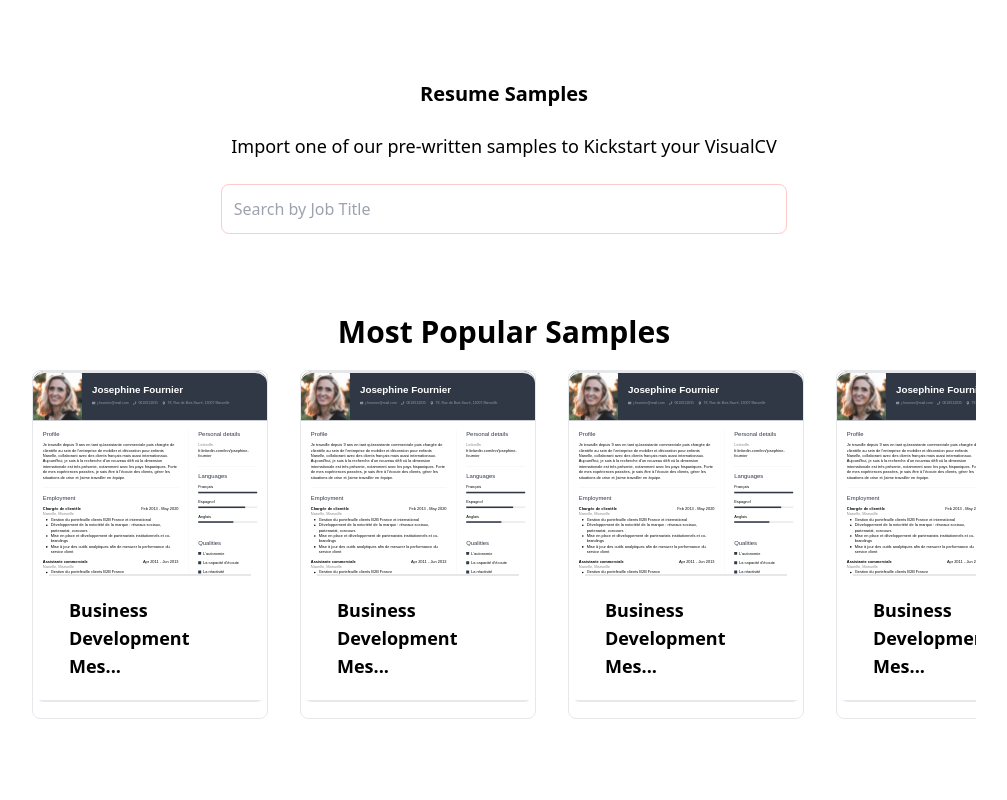
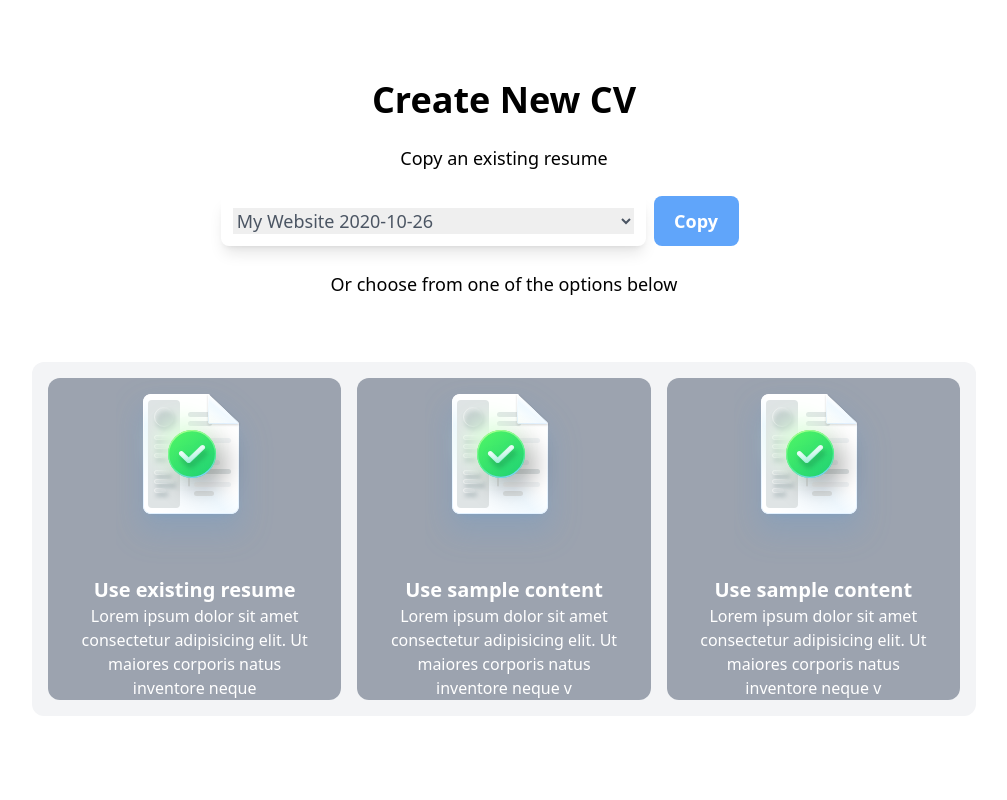
Before and after one commit to Succyvibe/Visualcv, a Vue app: page / in a window 1280 px wide. Shown: the top 800 px of the page, without its empty margins (136-1143 px from the left). Built offline with nearby package versions, Linux system fonts and the light colour scheme.

Commit message:
added create new page

```diff
--- a/src/components/Portfolio.vue
+++ b/src/components/Portfolio.vue
@@ -25,19 +25,17 @@
             </h2>
 
             <!-- =====Grid wrapper========================== -->
-            <div
-              class="flex flex-no-wrap overflow-x-scroll scrolling-touch items-start mb-8"
-            >
+            <div class="flex flex-no-wrap overflow-x-scroll items-start mb-8">
               <div
-                class="flex-none w-2/3 md:w-1/4 mr-8 md:pb-4 border rounded-lg"
+                class="flex-none w-2/3 md:w-[40%] lg:w-1/3 xl:w-1/4 mr-8 md:pb-4 border rounded-lg"
               >
                 <a
                   href="#"
-                  class="duration-500 transition rounded-xl flex justify-center items-center relative card-banner"
+                  class="duration-500 transition rounded-xl flex justify-center items-center relative card-banner h-[400px]"
                 >
                   <img
-                    src="../assets/img/coverlett1.svg"
-                    class="w-full h-full rounded-xl"
+                    src="../assets/img/depertment-2.png"
+                    class="w-full h-full rounded-xl cover"
                     alt=""
                   />
 
@@ -75,15 +73,15 @@
                 </a>
               </div>
               <div
-                class="flex-none w-2/3 md:w-1/4 mr-8 md:pb-4 border rounded-lg"
+                class="flex-none w-2/3 md:w-[40%] lg:w-1/3 xl:w-1/4 mr-8 md:pb-4 border rounded-lg"
               >
                 <a
                   href="#"
-                  class="duration-500 transition rounded-xl flex justify-center items-center relative card-banner"
+                  class="duration-500 transition rounded-xl flex justify-center items-center relative card-banner h-[400px]"
                 >
                   <img
                     src="../assets/img/coverlett1.svg"
-                    class="w-full h-full rounded-xl"
+                    class="w-full h-full rounded-xl cover"
                     alt=""
                   />
 
@@ -121,15 +119,15 @@
                 </a>
               </div>
               <div
-                class="flex-none w-2/3 md:w-1/4 mr-8 md:pb-4 border rounded-lg"
+                class="flex-none w-2/3 md:w-[40%] lg:w-1/3 xl:w-1/4 mr-8 md:pb-4 border rounded-lg"
               >
                 <a
                   href="#"
-                  class="duration-500 transition rounded-xl flex justify-center items-center relative card-banner"
+                  class="duration-500 transition rounded-xl flex justify-center items-center relative card-banner h-[400px]"
                 >
                   <img
                     src="../assets/img/coverlett1.svg"
-                    class="w-full h-full rounded-xl"
+                    class="w-full h-full rounded-xl cover"
                     alt=""
                   />
 
@@ -167,108 +165,15 @@
                 </a>
               </div>
               <div
-                class="flex-none w-2/3 md:w-1/4 mr-8 md:pb-4 border rounded-lg"
+                class="flex-none w-2/3 md:w-[40%] lg:w-1/3 xl:w-1/4 mr-8 md:pb-4 border rounded-lg"
               >
                 <a
                   href="#"
-                  class="duration-500 transition rounded-xl flex justify-center items-center relative card-banner"
+                  class="duration-500 transition rounded-xl flex justify-center items-center relative card-banner h-[400px]"
                 >
                   <img
-                    src="../assets/img/coverlett1.svg"
-                    class="w-full h-full rounded-xl"
-                    alt=""
-                  />
-
-                  <div
-                    class="absolute h-full w-full top-0 left-0 border-y-2 rounded-xl transition"
-                  >
-                    <div
-                      class="w-full transition-all absolute bottom-0 bg-white px-4"
-                    >
-                      <div class="w-full border-t-2 p-5">
-                        <div class="hover:bottom-[46% z-20]">
-                          <h3 class="font-semibold text-lg">
-                            Business Development Mes...
-                          </h3>
-                        </div>
-
-                        <div
-                          class="card-actionList btn-dg pt-3 flex-col space-y-2"
-                        >
-                          <button
-                            class="bg-blue-400 px-3 py-2 rounded-lg text-white w-full"
-                          >
-                            Preview Sample
-                          </button>
-
-                          <button
-                            class="bg-blue-400 px-3 py-2 rounded-lg text-white w-full"
-                          >
-                            Use This Sample
-                          </button>
-                        </div>
-                      </div>
-                    </div>
-                  </div>
-                </a>
-              </div>
-              <div
-                class="flex-none w-2/3 md:w-1/4 mr-8 md:pb-4 border rounded-lg"
-              >
-                <a
-                  href="#"
-                  class="duration-500 transition rounded-xl flex justify-center items-center relative card-banner"
-                >
-                  <img
-                    src="../assets/img/coverlett1.svg"
-                    class="w-full h-full rounded-xl"
-                    alt=""
-                  />
-
-                  <div
-                    class="absolute h-full w-full top-0 left-0 border-y-2 rounded-xl transition"
-                  >
-                    <div
-                      class="w-full transition-all absolute bottom-0 bg-white px-4"
-                    >
-                      <div class="w-full border-t-2 p-5">
-                        <div class="hover:bottom-[46% z-20]">
-                          <h3 class="font-semibold text-lg">
-                            Business Development Mes...
-                          </h3>
-                        </div>
-
-                        <div
-                          class="card-actionList btn-dg pt-3 flex-col space-y-2"
-                        >
-                          <button
-                            class="bg-blue-400 px-3 py-2 rounded-lg text-white w-full"
-                          >
-                            Preview Sample
-                          </button>
-
-                          <button
-                            class="bg-blue-400 px-3 py-2 rounded-lg text-white w-full"
-                          >
-                            Use This Sample
-                          </button>
-                        </div>
-                      </div>
-                    </div>
-                  </div>
-                </a>
-              </div>
-
-              <div
-                class="flex-none w-2/3 md:w-1/4 mr-8 md:pb-4 border rounded-lg"
-              >
-                <a
-                  href="#"
-                  class="duration-500 transition rounded-xl flex justify-center items-center relative card-banner"
-                >
-                  <img
-                    src="../assets/img/coverlett1.svg"
-                    class="w-full h-full rounded-xl"
+                    src="../assets/img/depertment-1.png"
+                    class="w-full h-full rounded-xl cover"
                     alt=""
                   />
 
@@ -307,6 +212,38 @@
               </div>
             </div>
 
+            <!-- <div>
+              <section class="sc-1h2a7ov-2 hkrlAt">
+                <span class="sc-u53rz6-9 sc-u53rz6-11 kIEjVL fqaAZA">PRO</span>
+                <a href="" class="sc-1h2a7ov-0 cJRwKv">
+                  <img src="../assets/img/coverlett1.svg" alt="" />
+                </a>
+                <div class="sc-1h2a7ov-0 iUkRjN">
+                  <div class="sc-u53rz6-6 cxcUQc">
+                    <a href="" class="sc-u53rz6-7 hNQqxK">My Website</a>
+                    <p class="sc-1h2a7ov-5 dRELWy">Updated - Oct 25</p>
+                    <aside class="sc-u53rz6-8 dPGXpo">
+                      <span class="sc-1h2a7ov-4 cnqQiD">
+                        <a href="" class="sc-1h2a7ov-6 goRyIa icon-pencil"
+                          >::before</a
+                        >
+                        <aside class="sc-11p6zgv-0 fLdukw sc-1h2a7ov-3 kPoKCH">
+                          ::before "Edit"
+                        </aside>
+                      </span>
+                      <span class="sc-7f8r1z-4 cnqQiD">
+                        <a href="" class="sc-1h2a7ov-6 eBFPJ icon-share">
+                          ::before
+                        </a>
+                        <aside class="sc-11p6zgv-0 bXfNbA sc-1h2a7ov-3 kPoKCH">
+                          ::before "Upgrade to share"
+                        </aside>
+                      </span>
+                    </aside>
+                  </div>
+                </div>
+              </section>
+            </div> -->
             <!-- -------------Ed of grid wrapper------------------- -->
           </div>
         </section>
--- /dev/null
+++ b/src/components/createnew.vue
@@ -0,0 +1,131 @@
+<template>
+  <div>
+    <main class="mt-20">
+      <div class="container mx-auto px-4">
+        <div class="w-full flex justify-center">
+          <div class="text-center w-full md:w-[60%]">
+            <h3 class="text-2xl lg:text-4xl font-semibold mb-6">
+              Create New CV
+            </h3>
+            <p class="text-lg mb-6">Copy an existing resume</p>
+            <div class="lg:flex w-full md:space-x-2">
+              <div
+                class="shadow-lg p-3 rounded-lg w-full lg:w-[75%] flex mb-4 lg:mb-0"
+              >
+                <select
+                  name=""
+                  id=""
+                  class="w-full border-none outline-none text-lg text-gray-600"
+                >
+                  <option value="">My Website 2020-10-26</option>
+                  <option value="">My Website 2020-10-26</option>
+                  <option value="">My Website 2020-10-26</option>
+                </select>
+              </div>
+              <div
+                class="w-full lg:w-[15%] md:flex py-3 lg:py-0 justify-center bg-blue-400 rounded-lg text-white text-lg font-semibold hover:bg-blue-500 transition duration-300"
+              >
+                <button>Copy</button>
+              </div>
+            </div>
+            <p class="text-lg mt-6">Or choose from one of the options below</p>
+          </div>
+        </div>
+        <section class="mt-16 flex justify-center">
+          <div class="bg-gray-100 rounded-xl p-4 lg-[90%] xl:w-[80%]">
+            <div
+              class="grid md:grid-cols-2 lg:grid-cols-3 gap-4 auto-rows-[minmax(320px)]"
+            >
+              <!-- =======Card 1================== -->
+              <a
+                href="#"
+                class="bg-gray-400 rounded-xl flex h-full justify-center items-center group hover:bg-gray-600 transition-all duration-500"
+              >
+                <div>
+                  <div class="flex justify-center items-center">
+                    <img
+                      src="../assets/img/document-good.svg"
+                      alt=""
+                      class=""
+                    />
+                  </div>
+                  <p class="font-semibold text-xl mt-2 text-center text-white">
+                    Use existing resume
+                  </p>
+
+                  <div class="px-8">
+                    <p class="text-center text-white">
+                      Lorem ipsum dolor sit amet consectetur adipisicing elit.
+                      Ut maiores corporis natus inventore neque
+                    </p>
+                  </div>
+                </div>
+              </a>
+              <!-- =====End==Card 1================== -->
+              <!-- =======Card 2================== -->
+              <a
+                href="#"
+                class="bg-gray-400 rounded-xl flex justify-center items-center group hover:bg-gray-600 transition-all duration-500"
+              >
+                <div>
+                  <div class="flex justify-center">
+                    <img
+                      src="../assets/img/document-good.svg"
+                      alt=""
+                      class=""
+                    />
+                  </div>
+                  <p class="font-semibold text-xl mt-2 text-center text-white">
+                    Use sample content
+                  </p>
+
+                  <div class="px-8">
+                    <p class="text-center text-white">
+                      Lorem ipsum dolor sit amet consectetur adipisicing elit.
+                      Ut maiores corporis natus inventore neque v
+                    </p>
+                  </div>
+                </div>
+              </a>
+              <!-- =====End==Card 2================== -->
+              <!-- =======Card 2================== -->
+              <a
+                href="#"
+                class="bg-gray-400 rounded-xl flex justify-center items-center group hover:bg-gray-600 transition-all duration-500"
+              >
+                <div>
+                  <div class="flex justify-center">
+                    <img
+                      src="../assets/img/document-good.svg"
+                      alt=""
+                      class=""
+                    />
+                  </div>
+                  <p class="font-semibold text-xl mt-2 text-center text-white">
+                    Use sample content
+                  </p>
+
+                  <div class="px-8">
+                    <p class="text-center text-white">
+                      Lorem ipsum dolor sit amet consectetur adipisicing elit.
+                      Ut maiores corporis natus inventore neque v
+                    </p>
+                  </div>
+                </div>
+              </a>
+              <!-- =====End==Card 2================== -->
+            </div>
+          </div>
+        </section>
+      </div>
+    </main>
+  </div>
+</template>
+
+<script>
+export default {
+  name: "createnew",
+};
+</script>
+
+<style></style>
--- a/src/views/HomeView.vue
+++ b/src/views/HomeView.vue
@@ -1,5 +1,6 @@
 <template>
   <div class="home">
+    <createnew />
     <Portfolio />
     <Visualcv />
     <Modal @toggle-modal="toggleModal" />
@@ -13,6 +14,7 @@ import Visualcv from "@/components/Visualcv.vue";
 import Modal from "@/components/Modal.vue";
 import SeeAll from "@/components/SeeAll.vue";
 import Portfolio from "@/components/Portfolio.vue";
+import createnew from "@/components/createnew.vue";
 
 export default {
   name: "HomeView",
@@ -21,6 +23,7 @@ export default {
     Modal,
     SeeAll,
     Portfolio,
+    createnew,
   },
   data() {
     return {
```
Also changed, not shown: src/assets/img/depertment-1.png (added), src/assets/img/depertment-2.png (added).
